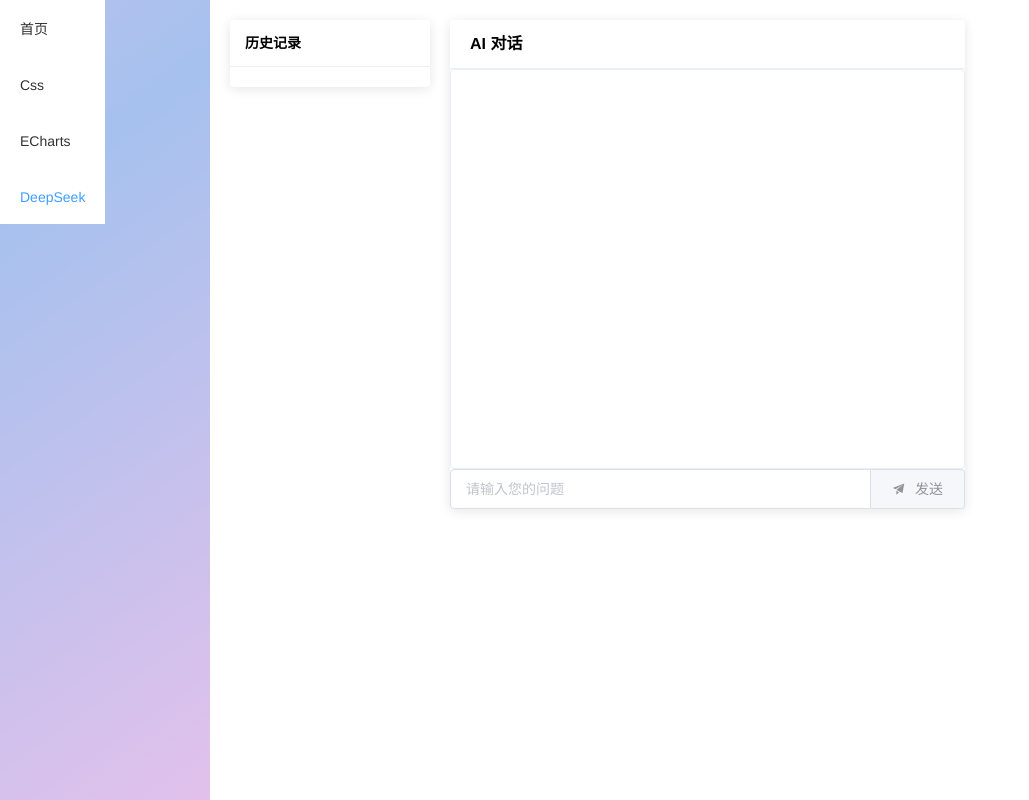
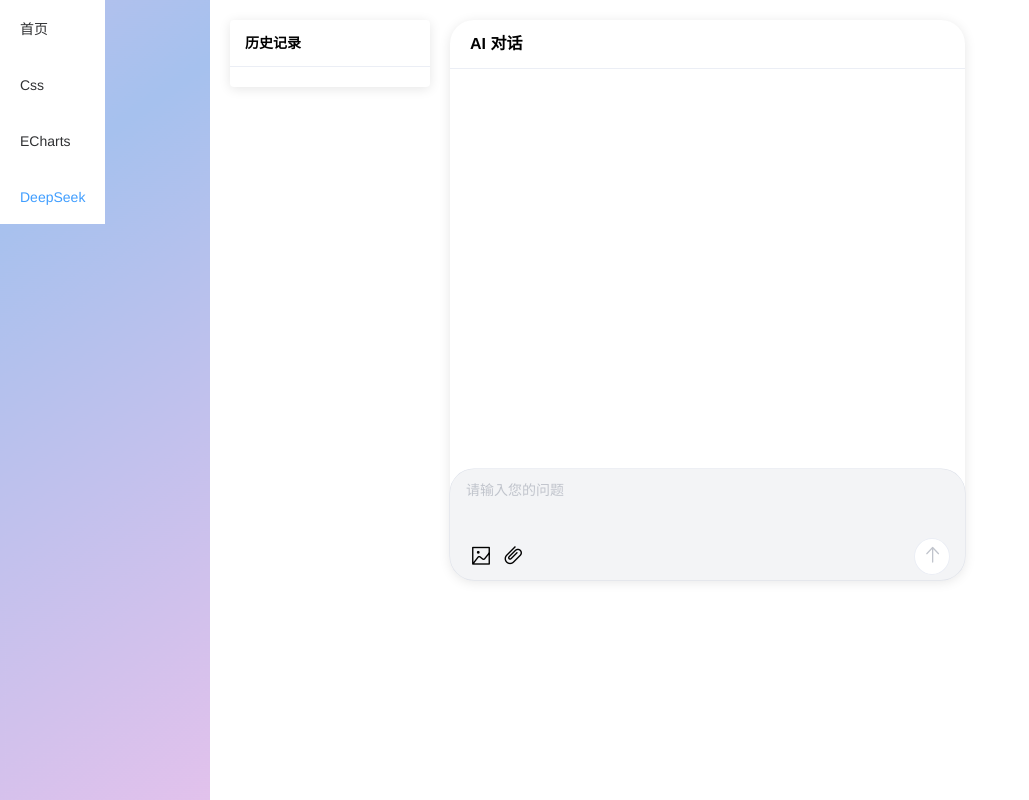
Before and after one commit to povertyPoor/gadget, a Vue app: page /DeepSeek in a window 1280 px wide. Shown: the whole page, without its empty margins (0-1029 px from the left). Built offline with nearby package versions, Linux system fonts and the light colour scheme.

Commit message:
新增marked依赖

```diff
--- a/package.json
+++ b/package.json
@@ -20,6 +20,7 @@
     "echarts-gl": "^2.0.8",
     "element-ui": "2.13.2",
     "js-cookie": "2.2.0",
+    "marked": "^15.0.7",
     "normalize.css": "7.0.0",
     "nprogress": "0.2.0",
     "openai": "^4.87.3",
--- a/src/views/DeepSeek/index.vue
+++ b/src/views/DeepSeek/index.vue
@@ -25,8 +25,11 @@
           :key="index"
           :class="['message', msg.role]"
         >
-          <div class="message-content">
-            {{ msg.content }}
+          <div v-if="msg.role === 'assistant'">
+            <div
+              class="message-content"
+              :id="'markdown-content-' + index"
+            ></div>
             <span
               v-if="
                 msg.role === 'assistant' &&
@@ -36,30 +39,41 @@
               class="cursor"
             ></span>
           </div>
+          <div v-else class="message-content">
+            {{ msg.content }}
+          </div>
         </div>
 
         <div v-if="loading" class="loading">
-          <el-icon class="is-loading"><Loading /></el-icon>
+          <span class="el-icon-loading"></span>
           思考中...
         </div>
       </div>
 
       <div class="input-area">
         <el-input
+          type="textarea"
+          :rows="2"
           v-model="inputMessage"
           placeholder="请输入您的问题"
           @keyup.enter.native="sendMessage"
           :disabled="loading"
         >
+        </el-input>
+        <div class="operate">
+          <div>
+            <i class="el-icon el-icon-picture-outline"></i>
+            <i class="el-icon el-icon-paperclip"></i>
+          </div>
           <el-button
             slot="append"
-            icon="el-icon-s-promotion"
+            icon="el-icon-top"
             @click="sendMessage"
+            circle
             :disabled="loading || !inputMessage"
           >
-            发送
           </el-button>
-        </el-input>
+        </div>
       </div>
     </div>
   </div>
@@ -67,7 +81,7 @@
 
 <script>
 import OpenAI from "openai";
-
+import marked from "marked";
 export default {
   data() {
     return {
@@ -76,15 +90,25 @@ export default {
       histories: [],
       loading: false,
       openai: null,
-      controller: null,
     };
+  },
+  watch: {
+    messages: {
+      handler() {
+        this.$nextTick(() => {
+          const container = this.$el.querySelector(".chat-window");
+          container.scrollTop = container.scrollHeight;
+        });
+      },
+      deep: true,
+    },
   },
   created() {
     this.openai = new OpenAI({
       baseURL:
         process.env.VUE_APP_DEEPSEEK_API_URL || "https://api.deepseek.com",
       apiKey: process.env.VUE_APP_DEEPSEEK_API_KEY,
-      dangerouslyAllowBrowser: true,
+      dangerouslyAllowBrowser: true, // 允许在浏览器环境中使用OpenAI
     });
   },
   methods: {
@@ -108,15 +132,12 @@ export default {
         content: this.inputMessage,
       });
 
-      const userMessage = this.inputMessage;
       this.inputMessage = "";
       this.loading = true;
 
       try {
-        const completion = await this.openai.chat.completions.create(
-          {
+        const completion = await this.openai.chat.completions.create({
           messages: [
-              { role: "system", content: "你是一个乐于助人的AI助手" },
             ...this.messages.map((msg) => ({
               role: msg.role,
               content: msg.content,
@@ -124,11 +145,7 @@ export default {
           ],
           model: "deepseek-chat",
           stream: true,
-          },
-          {
-            signal: this.controller?.signal,
-          }
-        );
+        });
 
         let assistantMessage = "";
         this.messages.push({
@@ -140,6 +157,10 @@ export default {
           const content = chunk.choices[0]?.delta?.content || "";
           assistantMessage += content;
           this.messages[this.messages.length - 1].content = assistantMessage;
+          const htmlContent = marked.parse(assistantMessage);
+          document.getElementById(
+            `markdown-content-${this.messages.length - 1}`
+          ).innerHTML = htmlContent;
         }
       } catch (error) {
         this.$message.error("请求失败：" + error.message);
@@ -209,7 +230,7 @@ export default {
     min-width: 300px;
     max-width: 800px;
     background: white;
-    border-radius: 4px;
+    border-radius: 24px;
     box-shadow: 0 2px 12px 0 rgba(0, 0, 0, 0.1);
     z-index: 2000;
 
@@ -232,7 +253,6 @@ export default {
     height: 400px;
     overflow-y: auto;
     padding: 10px;
-    border: 1px solid #ebeef5;
     border-radius: 4px;
 
     .message {
@@ -269,7 +289,7 @@ export default {
         .cursor {
           display: inline-block;
           width: 2px;
-          height: 1em;
+          height: 20px;
           background: #333;
           margin-left: 2px;
           animation: blink 1s infinite;
@@ -287,5 +307,44 @@ export default {
       }
     }
   }
+
+  ::v-deep .input-area {
+    background-color: rgb(243, 244, 246);
+    box-shadow: 0px 0px 0px 0.5px #dce0e9;
+    border-radius: 24px;
+    .el-textarea__inner {
+      padding: 10px 15px;
+      resize: none;
+      border-color: transparent;
+      background-color: transparent;
+      &:focus,
+      &:hover {
+        border-color: transparent;
+      }
+    }
+    .operate {
+      display: flex;
+      align-items: center;
+      justify-content: space-between;
+      padding: 5px 15px;
+      font-size: 22px;
+      .el-icon {
+        margin: 0 5px;
+        cursor: pointer;
+      }
+      .el-button {
+        padding: 6px;
+        font-size: 22px !important;
+        color: #fff;
+        background: #4d6bfe;
+      }
+      .el-button.is-disabled,
+      .el-button.is-disabled:focus,
+      .el-button.is-disabled:hover {
+        color: #c0c4cc;
+        background-color: #fff;
+      }
+    }
+  }
 }
 </style>
--- a/vue.config.js
+++ b/vue.config.js
@@ -53,7 +53,26 @@ module.exports = {
           test: /\.js$/,
           include: [
             resolve('src'),
-            resolve('node_modules/openai')
+            resolve('node_modules/openai'),
+            resolve('node_modules/marked')
+          ],
+          use: {
+            loader: 'babel-loader',
+            options: {
+              presets: [
+                ['@babel/preset-env', {
+                  targets: {
+                    node: 'current'
+                  }
+                }]
+              ]
+            }
+          }
+        },
+        {
+          test: /\.umd\.js$/,
+          include: [
+            resolve('node_modules/marked')
           ],
           use: {
             loader: 'babel-loader',
```
Also changed, not shown: 1 other file (tests, documents, lock files or other folders). Lines whose indentation alone changed are shown as unchanged.
